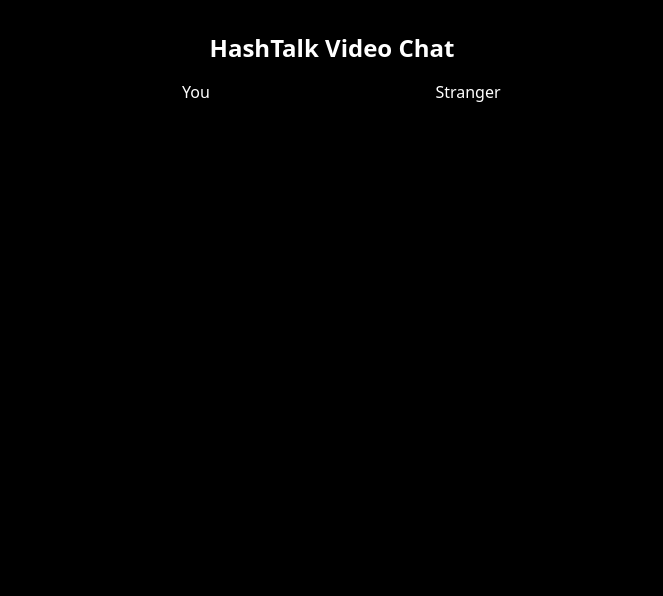
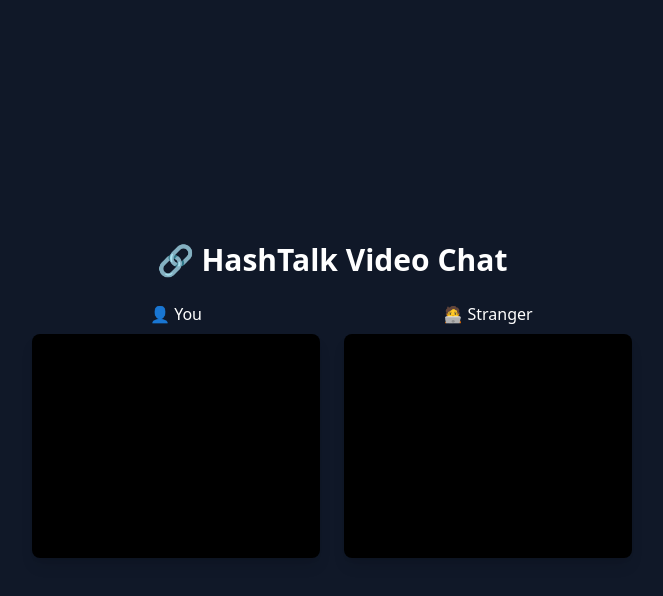
Before and after one commit to rishav-learnerml/hashcode-fe, a React (Vite) app: page /match in a window 1280 px wide. Shown: the top 596 px of the page, without its empty margins (308-971 px from the left). Built offline with nearby package versions, Linux system fonts and the light colour scheme; no server answers.

Commit message:
sdfvdrfrdef

```diff
--- a/src/pages/Match.tsx
+++ b/src/pages/Match.tsx
@@ -1,43 +1,51 @@
-import React, { useEffect, useRef, useState } from "react";
+import { useEffect, useRef, useState } from "react";
 import io from "socket.io-client";
 
-const socket = io("https://your-backend-url.com"); // Replace with your backend
+// ⚠️ Replace with your deployed backend WebSocket URL
+const socket = io("https://hashtalk.swagcoder.in", {
+  transports: ["websocket"],
+});
 
 const Match = () => {
   const localVideoRef = useRef<HTMLVideoElement | null>(null);
   const remoteVideoRef = useRef<HTMLVideoElement | null>(null);
   const peerRef = useRef<RTCPeerConnection | null>(null);
+  const localStreamRef = useRef<MediaStream | null>(null);
   const [remoteSocketId, setRemoteSocketId] = useState<string | null>(null);
-  const localStreamRef = useRef<MediaStream | null>(null);
 
+  // 👀 Initialize local media
   useEffect(() => {
-    const init = async () => {
+    const getMedia = async () => {
+      try {
         const stream = await navigator.mediaDevices.getUserMedia({
           video: true,
           audio: true,
         });
-
+        localStreamRef.current = stream;
         if (localVideoRef.current) {
           localVideoRef.current.srcObject = stream;
         }
-
-      localStreamRef.current = stream;
+      } catch (err) {
+        console.error("Failed to get local media:", err);
+      }
     };
-
-    init();
+    getMedia();
   }, []);
 
+  // 🛠️ Create new peer connection
   const createPeerConnection = () => {
     const peer = new RTCPeerConnection({
-      iceServers: [{ urls: "stun:stun.l.google.com:19302" }],
+      iceServers: [
+        { urls: "stun:stun.l.google.com:19302" },
+      ],
     });
 
-    // Add local stream tracks
+    // Add local tracks
     localStreamRef.current?.getTracks().forEach((track) => {
       peer.addTrack(track, localStreamRef.current as MediaStream);
     });
 
-    // Send ICE candidates
+    // 🔁 Handle ICE candidate
     peer.onicecandidate = (event) => {
       if (event.candidate && remoteSocketId) {
         socket.emit("ice-candidate", {
@@ -47,7 +55,7 @@
       }
     };
 
-    // Handle remote stream
+    // 🎥 Remote video stream
     const remoteStream = new MediaStream();
     peer.ontrack = (event) => {
       remoteStream.addTrack(event.track);
@@ -59,9 +67,9 @@
     return peer;
   };
 
-  const createOffer = async (targetId: string) => {
+  // 📞 Initiate call (create offer)
+  const initiateCall = async (targetId: string) => {
     peerRef.current = createPeerConnection();
-
     const offer = await peerRef.current.createOffer();
     await peerRef.current.setLocalDescription(offer);
 
@@ -72,17 +80,22 @@
     });
   };
 
+  // 💬 Socket listeners
   useEffect(() => {
     socket.on("match-found", ({ socketId }) => {
       console.log("Match found with", socketId);
       setRemoteSocketId(socketId);
-      createOffer(socketId);
+      initiateCall(socketId);
     });
 
     socket.on("user-joined", async ({ signal, callerId }) => {
+      console.log("User joined:", callerId);
       setRemoteSocketId(callerId);
       peerRef.current = createPeerConnection();
-      await peerRef.current.setRemoteDescription(new RTCSessionDescription(signal));
+
+      await peerRef.current.setRemoteDescription(
+        new RTCSessionDescription(signal)
+      );
 
       const answer = await peerRef.current.createAnswer();
       await peerRef.current.setLocalDescription(answer);
@@ -94,23 +107,29 @@
     });
 
     socket.on("receiving-returned-signal", async ({ signal }) => {
-      await peerRef.current?.setRemoteDescription(new RTCSessionDescription(signal));
+      console.log("Receiving returned signal");
+      await peerRef.current?.setRemoteDescription(
+        new RTCSessionDescription(signal)
+      );
     });
 
     socket.on("ice-candidate", async (candidate) => {
       try {
-        await peerRef.current?.addIceCandidate(new RTCIceCandidate(candidate));
-      } catch (error) {
-        console.error("Error adding received ICE candidate", error);
+        await peerRef.current?.addIceCandidate(
+          new RTCIceCandidate(candidate)
+        );
+      } catch (err) {
+        console.error("Error adding received ice candidate", err);
       }
     });
 
     socket.on("user-disconnected", (id) => {
-      console.log("User disconnected", id);
+      console.log("User disconnected:", id);
       if (remoteVideoRef.current) {
         remoteVideoRef.current.srcObject = null;
       }
       peerRef.current?.close();
+      peerRef.current = null;
     });
 
     return () => {
@@ -123,16 +142,27 @@
   }, [remoteSocketId]);
 
   return (
-    <div className="flex flex-col items-center justify-center gap-4 p-8">
-      <h1 className="text-2xl font-bold">HashTalk Video Chat</h1>
-      <div className="flex gap-4">
-        <div>
-          <p className="text-center">You</p>
-          <video ref={localVideoRef} autoPlay playsInline muted className="rounded-md w-64 h-48 bg-black" />
+    <div className="flex flex-col items-center justify-center min-h-screen bg-gray-900 text-white p-4 gap-6">
+      <h1 className="text-3xl font-bold">🔗 HashTalk Video Chat</h1>
+      <div className="flex flex-col md:flex-row items-center gap-6">
+        <div className="flex flex-col items-center">
+          <p className="mb-2">👤 You</p>
+          <video
+            ref={localVideoRef}
+            autoPlay
+            playsInline
+            muted
+            className="w-72 h-56 bg-black rounded-md shadow-lg"
+          />
         </div>
-        <div>
-          <p className="text-center">Stranger</p>
-          <video ref={remoteVideoRef} autoPlay playsInline className="rounded-md w-64 h-48 bg-black" />
+        <div className="flex flex-col items-center">
+          <p className="mb-2">🧑‍💻 Stranger</p>
+          <video
+            ref={remoteVideoRef}
+            autoPlay
+            playsInline
+            className="w-72 h-56 bg-black rounded-md shadow-lg"
+          />
         </div>
       </div>
     </div>
```
Lines whose indentation alone changed are shown as unchanged.
